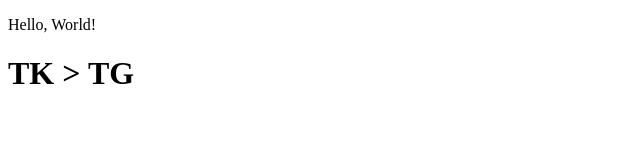
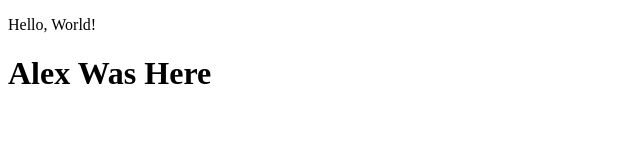
Before and after one commit to AlexChief753/AwesomeGroup-11-08-22, a plain HTML site: page index.html in a window 1280 px wide. Shown: the whole page, without its empty margins (0-640 px from the left). Drawn offline with Linux system fonts and the light colour scheme.

Commit message:
Changed h1 tag

```diff
--- a/index.html
+++ b/index.html
@@ -8,6 +8,6 @@
 </head>
 <body>
     <p>Hello, World!</p>
-    <h1>TK > TG</h1>
+    <h1>Alex Was Here</h1>
 </body>
 </html>
```
